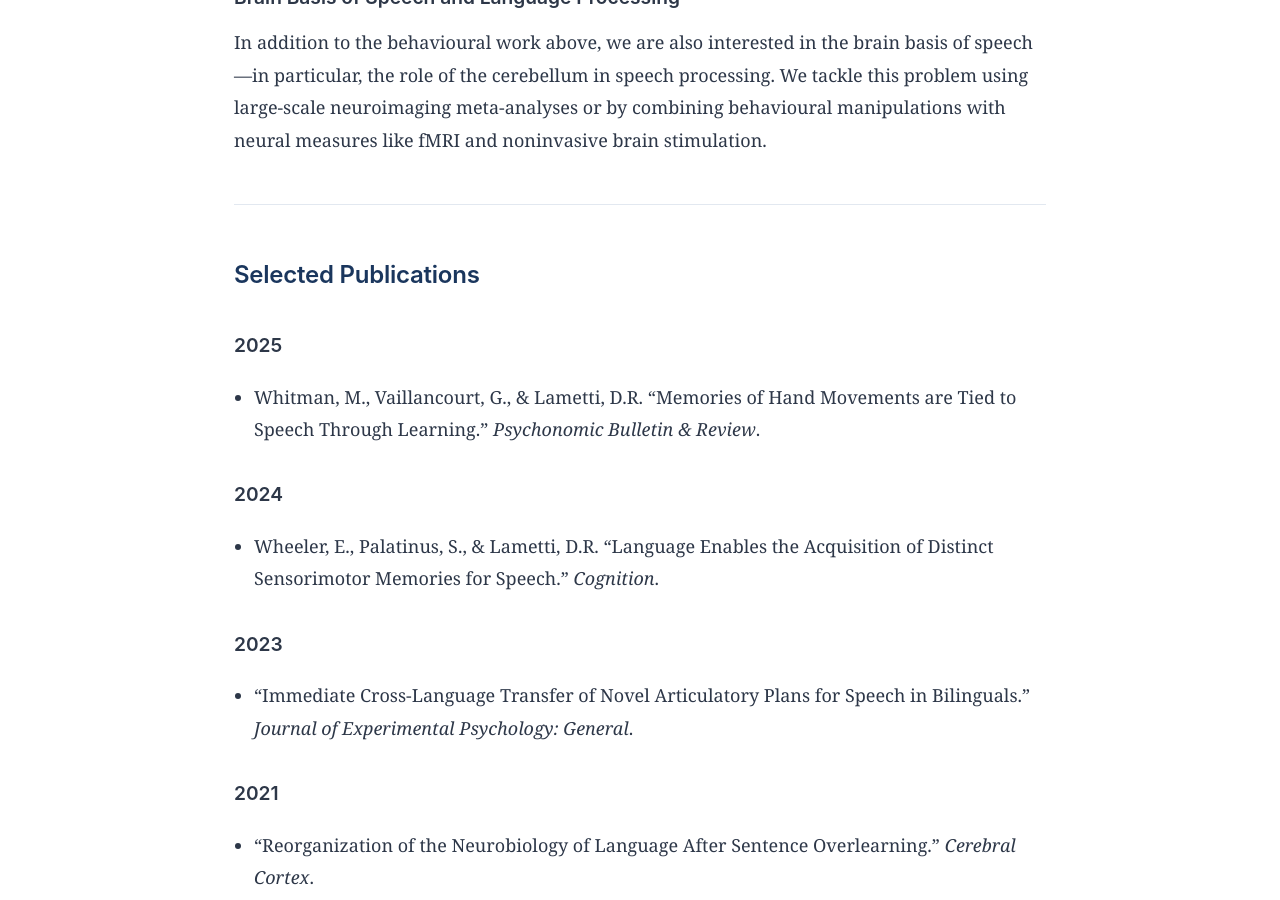
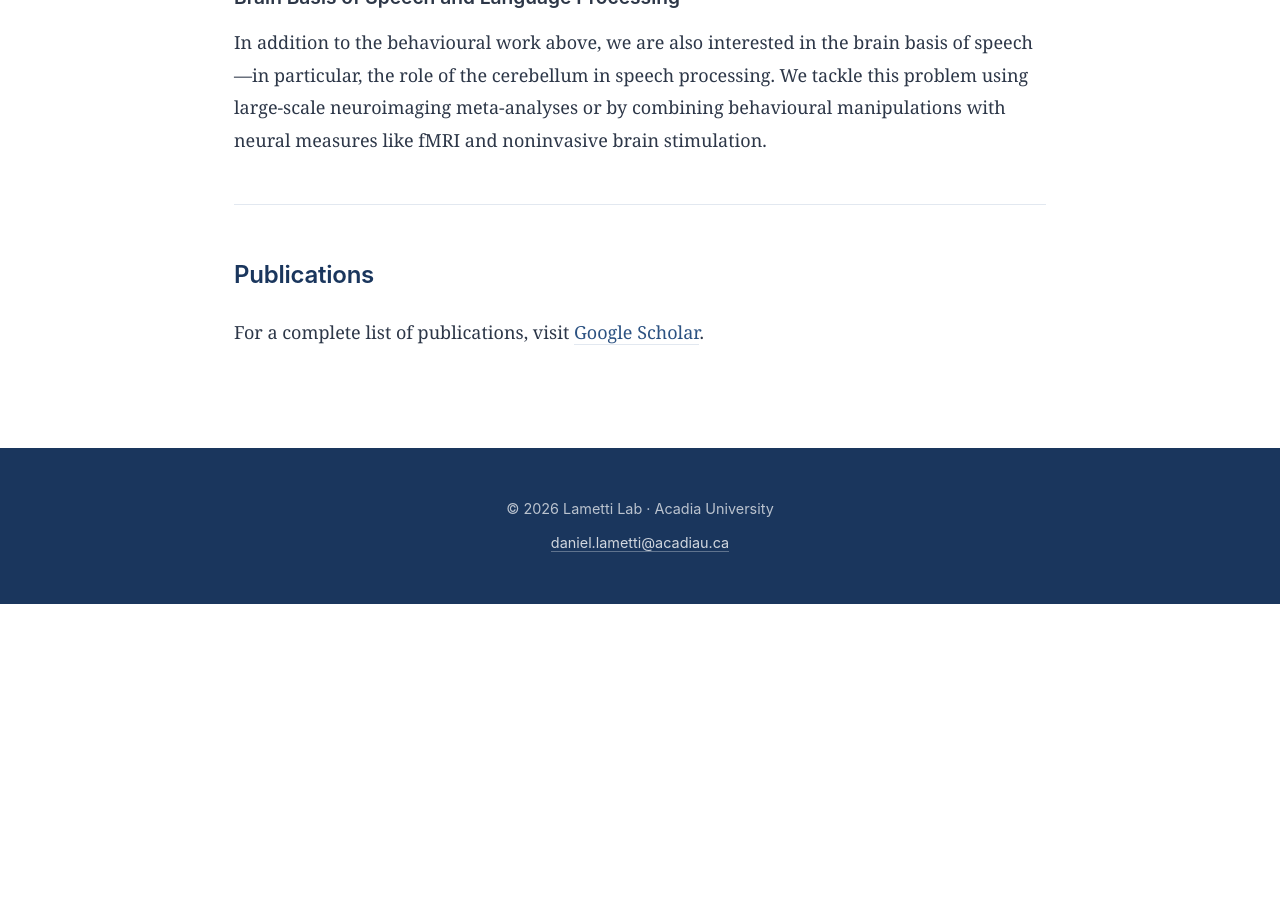
Before and after one commit to drlametti/lamettilab.github.io, a Jekyll site: the page built from science.md, in a window 1280 px wide and 900 px high, scrolled down 497 px. Built offline with Jekyll 4.4.1, drawn with Linux system fonts in a browser that asks for light colours; after the commit the page ends 1101 px from its top, so only the background shows below that; some of the changed text lies outside the part shown.

Commit message:
Replace publications list with Google Scholar link

```diff
--- a/science.md
+++ b/science.md
@@ -18,27 +18,6 @@ In addition to the behavioural work above, we are also interested in the brain b
 
 ---
 
-## Selected Publications
+## Publications
 
-### 2025
-- Whitman, M., Vaillancourt, G., & Lametti, D.R. "Memories of Hand Movements are Tied to Speech Through Learning." *Psychonomic Bulletin & Review*.
-
-### 2024
-- Wheeler, E., Palatinus, S., & Lametti, D.R. "Language Enables the Acquisition of Distinct Sensorimotor Memories for Speech." *Cognition*.
-
-### 2023
-- "Immediate Cross-Language Transfer of Novel Articulatory Plans for Speech in Bilinguals." *Journal of Experimental Psychology: General*.
-
-### 2021
-- "Reorganization of the Neurobiology of Language After Sentence Overlearning." *Cerebral Cortex*.
-- "Speech Perception Under the Tent: A Domain-General Predictive Role for the Cerebellum." *Journal of Cognitive Neuroscience*.
-
-### 2020
-- "The perils of learning to move while speaking: One-sided interference between speech and visuomotor adaptation." *Psychonomic Bulletin and Review*.
-
-### 2018
-- "Robust sensorimotor learning during variable sentence-level speech." *Current Biology*.
-
----
-
-For a complete list of publications, visit [Google Scholar](https://scholar.google.com/).
+For a complete list of publications, visit [Google Scholar](https://scholar.google.com/citations?user=kB67xVUAAAAJ).
```
